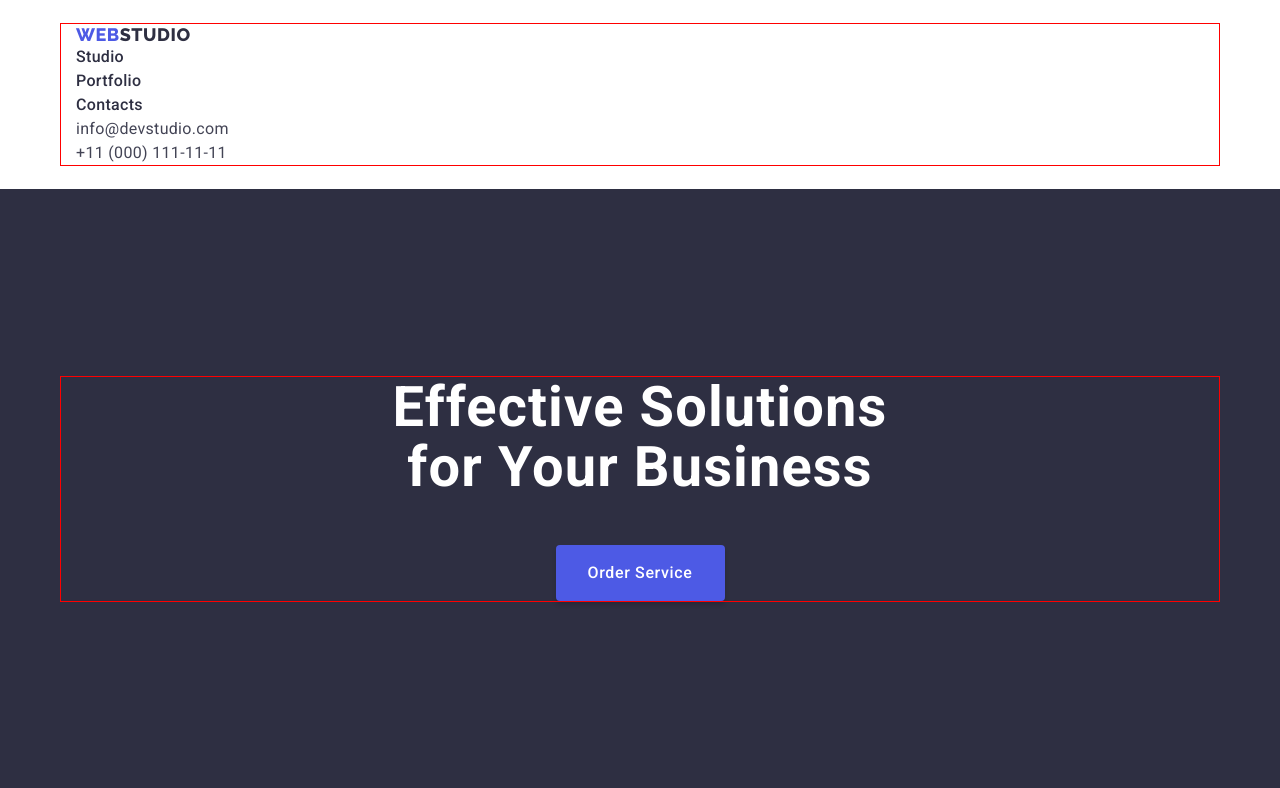
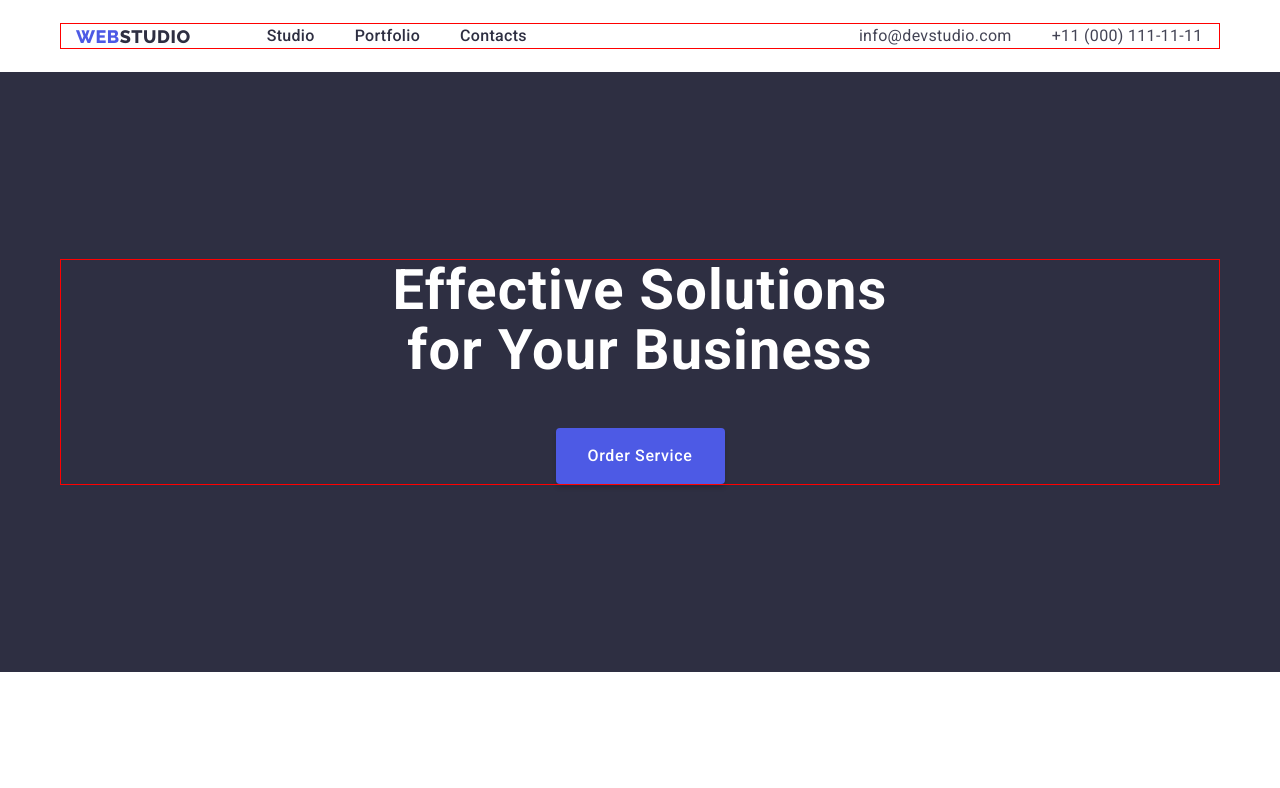
Before and after one commit to AndriiMishch/goit-markup-hw-03, a plain HTML site: page index.html in a window 1280 px wide. Shown: the top 788 px of the page. Drawn offline with Linux system fonts and the light colour scheme.

Commit message:
Update index.html

```diff
--- a/index.html
+++ b/index.html
@@ -18,12 +18,11 @@
   </head>
   <body>
     <header class="header">
-      <div class="container">
-        <nav>
+      <div class="container nav-container">
+        <nav class="nav-header">
           <a href="./index.html" class="logo-first link"
-            >Web<span class="logo-header">Studio</span></a
-          >
-          <ul class="list">
+            >Web<span class="logo-header">Studio</span></a>
+          <ul class="list site-nav">
             <li><a href="./index.html" class="link header-nav">Studio</a></li>
             <li>
               <a href="./portfolio.html" class="link header-nav">Portfolio</a>
@@ -31,6 +30,7 @@
             <li><a href="" class="link header-nav">Contacts</a></li>
           </ul>
         </nav>
+        <div class="additional-nav">
           <address>
             <ul class="list">
               <li>
@@ -45,6 +45,7 @@
               </li>
             </ul>
           </address>
+        </div>
       </div>
     </header>
     <main>
@@ -158,7 +159,7 @@
     </main>
     <footer class="footer">
       <div class="container">
-        <a href="./index.html" class="logo-first link"
+        <a href="./index.html" class="logo-foot link"
           >Web<span class="logo-footer">Studio</span></a
         >
         <p class="footer-text">
```
Lines whose indentation alone changed are shown as unchanged.
